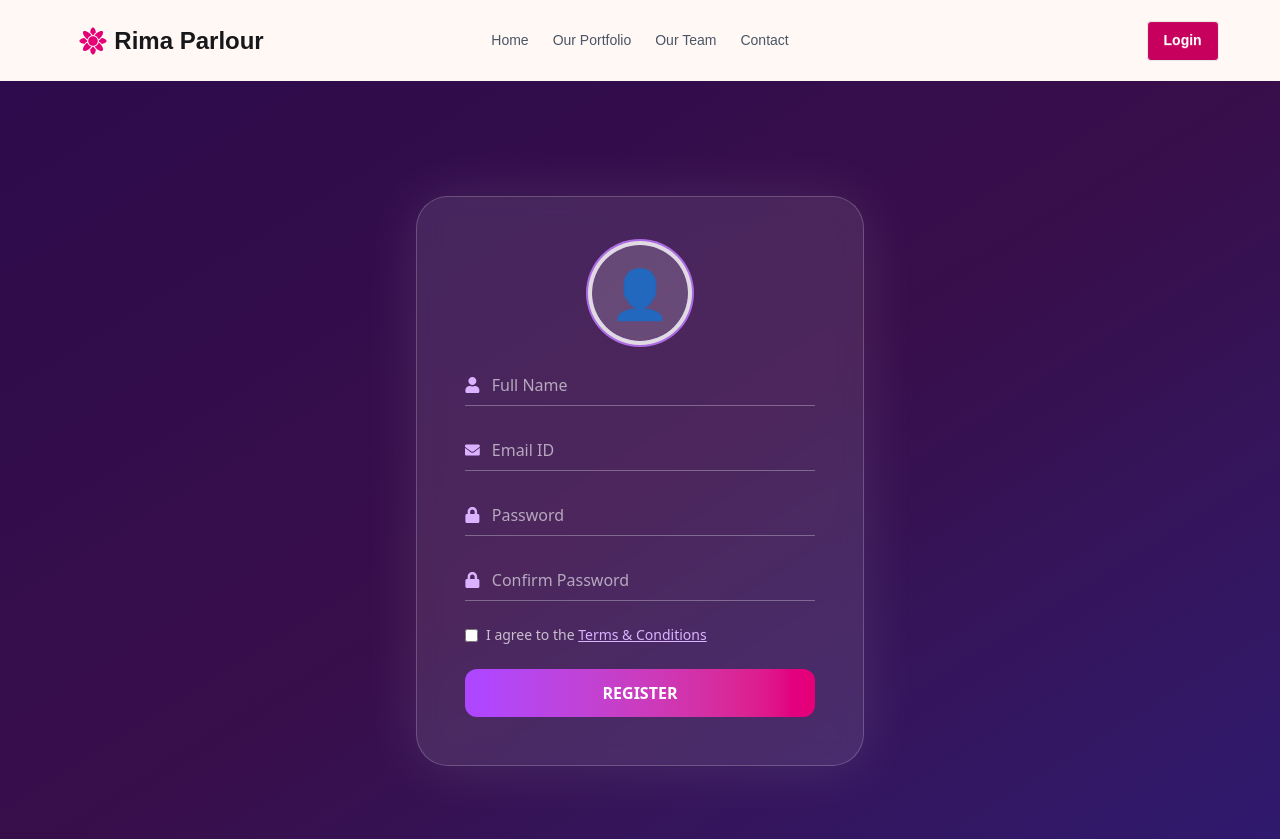
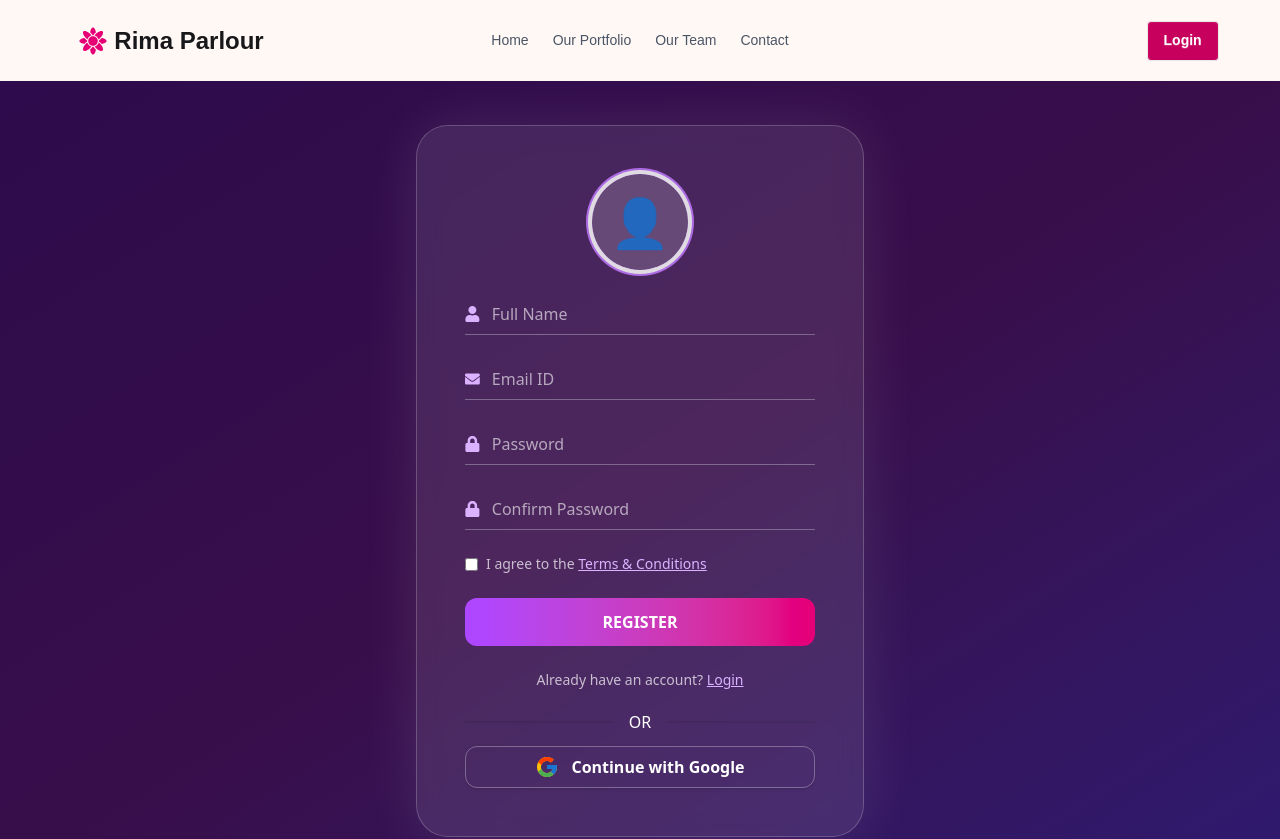
Before and after one commit to rimasultana/rima-parlour-client, a React (Vite) app: page /register in a window 1280 px wide. Shown: the top 839 px of the page. Built offline with nearby package versions, Linux system fonts and the light colour scheme.

Commit message:
google login done

```diff
--- a/package.json
+++ b/package.json
@@ -13,8 +13,10 @@
     "@tailwindcss/vite": "^4.1.4",
     "add": "^2.0.6",
     "axios": "^1.8.4",
+    "firebase": "^11.6.0",
     "react": "^19.0.0",
     "react-dom": "^19.0.0",
+    "react-hot-toast": "^2.5.2",
     "react-icons": "^5.5.0",
     "react-id-swiper": "^4.0.0",
     "react-simple-star-rating": "^5.1.7",
--- /dev/null
+++ b/src/firebase/firebase.confic.js
@@ -0,0 +1,20 @@
+// Import the functions you need from the SDKs you need
+import { initializeApp } from "firebase/app";
+import { getAuth } from "firebase/auth";
+// TODO: Add SDKs for Firebase products that you want to use
+// https://firebase.google.com/docs/web/setup#available-libraries
+
+// Your web app's Firebase configuration
+const firebaseConfig = {
+  apiKey: import.meta.env.VITE_apiKey,
+  authDomain: import.meta.env.VITE_authDomain,
+  projectId: import.meta.env.VITE_projectId,
+  storageBucket: import.meta.env.VITE_storageBucket,
+  messagingSenderId: import.meta.env.VITE_messagingSenderId,
+  appId: import.meta.env.VITE_appId,
+};
+
+// Initialize Firebase
+const app = initializeApp(firebaseConfig);
+const auth = getAuth(app);
+export default auth;
--- /dev/null
+++ b/src/hooks/useAuth.jsx
@@ -0,0 +1,9 @@
+import { useContext } from "react";
+import { AuthContext } from "../provider/AuthProvider";
+
+const useAuth = () => {
+  const auth = useContext(AuthContext);
+  return auth;
+};
+
+export default useAuth;
--- a/src/main.jsx
+++ b/src/main.jsx
@@ -2,13 +2,15 @@ import { StrictMode } from "react";
 import { createRoot } from "react-dom/client";
 import "./index.css";
 import router from "./Route/router";
-import {
-  RouterProvider,
-} from "react-router";
-
+import { RouterProvider } from "react-router";
+import AuthProvider from "./provider/AuthProvider";
+import { Toaster } from "react-hot-toast";
 
 createRoot(document.getElementById("root")).render(
   <StrictMode>
-    <RouterProvider router={router} />
+    <AuthProvider>
+      <RouterProvider router={router} />
+      <Toaster/>
+    </AuthProvider>
   </StrictMode>
 );
--- a/src/pages/Login.jsx
+++ b/src/pages/Login.jsx
@@ -1,10 +1,11 @@
 import { FaEnvelope, FaLock } from "react-icons/fa";
+import { Link } from "react-router";
+import SocialLogin from "../share/SocialLogin";
 
 const Login = () => {
   return (
     <div className="min-h-screen flex items-center justify-center bg-gradient-to-br from-[#2d0b4c] via-[#380e4a] to-[#2f1a70] font-sans">
       <div className="backdrop-blur-md bg-white/10 border border-white/20 shadow-[0_0_60px_rgba(255,255,255,0.1)] rounded-[2rem] p-8 md:p-12 w-[90%] max-w-md text-white">
-
         {/* Avatar */}
         <div className="flex justify-center mb-6">
           <div className="h-24 w-24 rounded-full bg-white/20 flex items-center justify-center text-white text-5xl animate-pulse ring-2 ring-pink-400 ring-offset-4">
@@ -38,13 +39,26 @@ const Login = () => {
             <input type="checkbox" className="accent-pink-500" />
             <span>Remember me</span>
           </label>
-          <a href="#" className="hover:text-pink-300">Forgot Password?</a>
+          <a href="#" className="hover:text-pink-300">
+            Forgot Password?
+          </a>
         </div>
 
         {/* Login Button */}
         <button className="w-full py-3 rounded-xl bg-gradient-to-r from-pink-500 to-purple-600 hover:scale-105 transition-transform duration-200 font-semibold text-white">
           LOGIN
         </button>
+        <p className="text-center text-sm text-white/70 py-2">
+          Already have an account?{" "}
+          <Link
+            to="/register"
+            className="text-purple-300 underline hover:text-pink-400 transition"
+          >
+            Register
+          </Link>
+        </p>
+        <div className="divider">OR</div>
+        <SocialLogin />
       </div>
     </div>
   );
--- a/src/pages/Register.jsx
+++ b/src/pages/Register.jsx
@@ -1,18 +1,17 @@
 import { FaEnvelope, FaLock, FaUser } from "react-icons/fa";
+import { Link } from "react-router";
+import SocialLogin from "../share/SocialLogin";
 
 const Register = () => {
   return (
-    <div className="min-h-screen flex items-center justify-center bg-gradient-to-br from-[#2d0b4c] via-[#380e4a] to-[#2f1a70] font-sans">
+    <div className="min-h-screen flex items-center justify-center bg-gradient-to-br from-[#2d0b4c] via-[#380e4a] to-[#2f1a70] font-sans  ">
       <div className="backdrop-blur-md bg-white/10 border border-white/20 shadow-[0_0_60px_rgba(255,255,255,0.1)] rounded-[2rem] p-8 md:p-12 w-[90%] max-w-md text-white">
-
-        {/* Avatar */}
         <div className="flex justify-center mb-6">
           <div className="h-24 w-24 rounded-full bg-white/20 flex items-center justify-center text-white text-5xl animate-pulse ring-2 ring-purple-400 ring-offset-4">
             👤
           </div>
         </div>
 
-        {/* Username */}
         <div className="flex items-center border-b border-white/30 mb-6">
           <FaUser className="mr-3 text-purple-300" />
           <input
@@ -22,7 +21,6 @@ const Register = () => {
           />
         </div>
 
-        {/* Email */}
         <div className="flex items-center border-b border-white/30 mb-6">
           <FaEnvelope className="mr-3 text-purple-300" />
           <input
@@ -32,7 +30,6 @@ const Register = () => {
           />
         </div>
 
-        {/* Password */}
         <div className="flex items-center border-b border-white/30 mb-6">
           <FaLock className="mr-3 text-purple-300" />
           <input
@@ -42,7 +39,6 @@ const Register = () => {
           />
         </div>
 
-        {/* Confirm Password */}
         <div className="flex items-center border-b border-white/30 mb-6">
           <FaLock className="mr-3 text-purple-300" />
           <input
@@ -52,18 +48,33 @@ const Register = () => {
           />
         </div>
 
-        {/* Terms */}
         <div className="text-sm text-white/70 mb-6">
           <label className="flex items-center space-x-2">
             <input type="checkbox" className="accent-purple-500" />
-            <span>I agree to the <a href="#" className="text-purple-300 underline">Terms & Conditions</a></span>
+            <span>
+              I agree to the{" "}
+              <a href="#" className="text-purple-300 underline">
+                Terms & Conditions
+              </a>
+            </span>
           </label>
         </div>
 
-        {/* Register Button */}
-        <button className="w-full py-3 rounded-xl bg-gradient-to-r from-purple-500 to-pink-600 hover:scale-105 transition-transform duration-200 font-semibold text-white">
+        <button className="w-full py-3 rounded-xl bg-gradient-to-r from-purple-500 to-pink-600 hover:scale-105 transition-transform duration-200 font-semibold text-white mb-4">
           REGISTER
         </button>
+
+        <p className="text-center text-sm py-2 text-white/70">
+          Already have an account?{" "}
+          <Link
+            to="/login"
+            className="text-purple-300 underline hover:text-pink-400 transition"
+          >
+            Login
+          </Link>
+        </p>
+        <div className="divider">OR</div>
+        <SocialLogin />
       </div>
     </div>
   );
--- /dev/null
+++ b/src/provider/AuthProvider.jsx
@@ -0,0 +1,24 @@
+import { GoogleAuthProvider, signInWithPopup } from "firebase/auth";
+import { createContext, useState } from "react";
+import auth from "../firebase/firebase.confic";
+
+export const AuthContext = createContext(null);
+const AuthProvider = ({ children }) => {
+  const [user, setUser] = useState(null);
+  const [loading, setLoading] = useState(true);
+
+  const googleProvider = new GoogleAuthProvider();
+  const googleLogin = () => {
+    setLoading(true);
+    return signInWithPopup(auth, googleProvider);
+  };
+
+  const info = {
+    googleLogin,
+    user,
+    loading,
+  };
+  return <AuthContext.Provider value={info}>{children}</AuthContext.Provider>;
+};
+
+export default AuthProvider;
--- /dev/null
+++ b/src/share/SocialLogin.jsx
@@ -0,0 +1,35 @@
+import React from "react";
+import { FcGoogle } from "react-icons/fc";
+import useAuth from "../hooks/useAuth";
+import { useNavigate } from "react-router";
+import toast from "react-hot-toast";
+
+const SocialLogin = () => {
+  const navigate = useNavigate();
+  const { googleLogin } = useAuth();
+
+  const handlaGoogleLogin = () => {
+    googleLogin()
+      .then((res) => {
+        console.log(res);
+        toast.success("Login Successfully");
+        navigate("/");
+      })
+      .catch((error) => {
+        toast.error(error.message);
+      });
+  };
+  return (
+    <div>
+      <button
+        onClick={handlaGoogleLogin}
+        className="w-full flex items-center justify-center gap-3 border border-white/30 hover:border-purple-300 hover:bg-white/10 transition text-white font-semibold py-2 rounded-xl shadow-sm"
+      >
+        <FcGoogle className="text-2xl" />
+        Continue with Google
+      </button>
+    </div>
+  );
+};
+
+export default SocialLogin;
```
Also changed, not shown: 1 other file (tests, documents, lock files or other folders).
